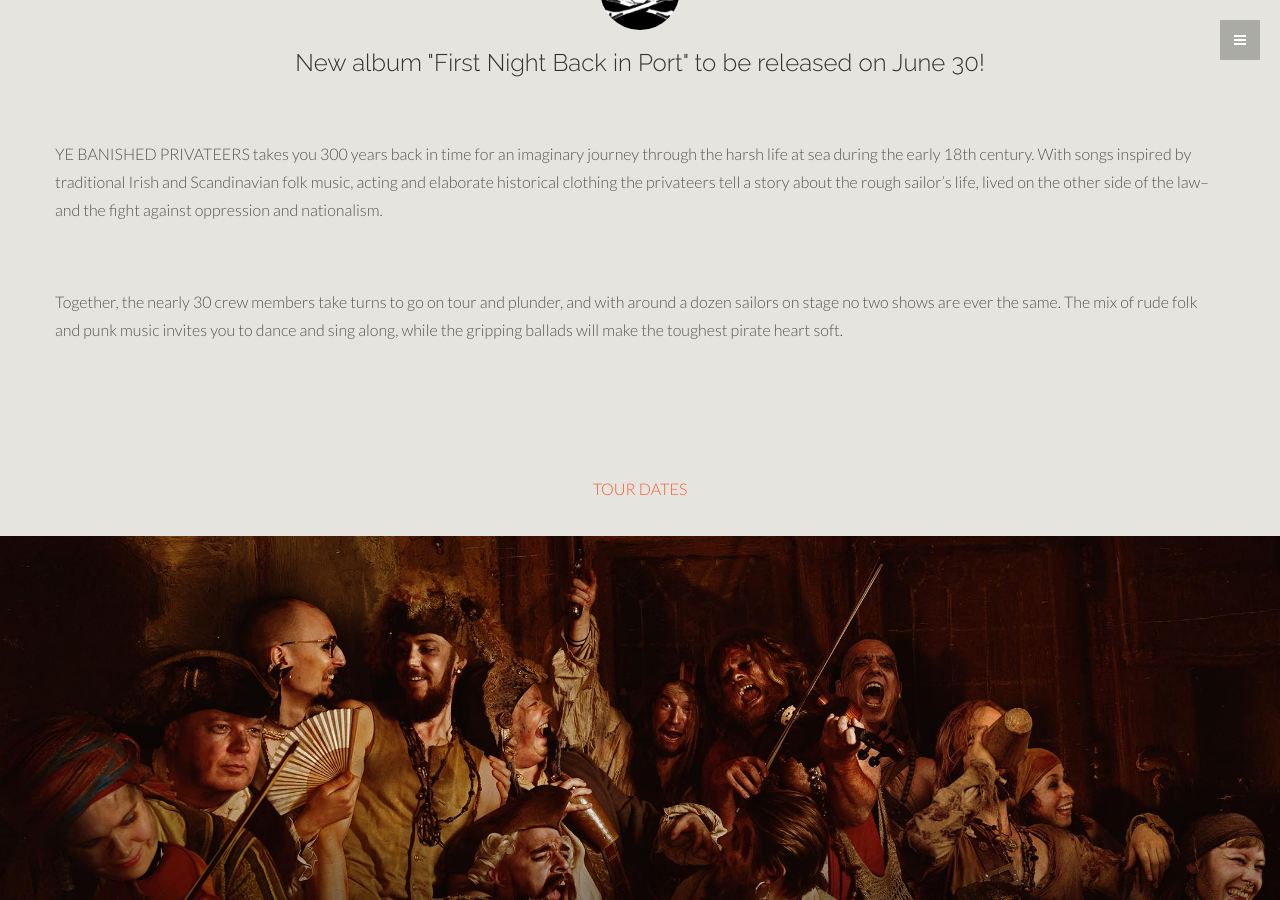
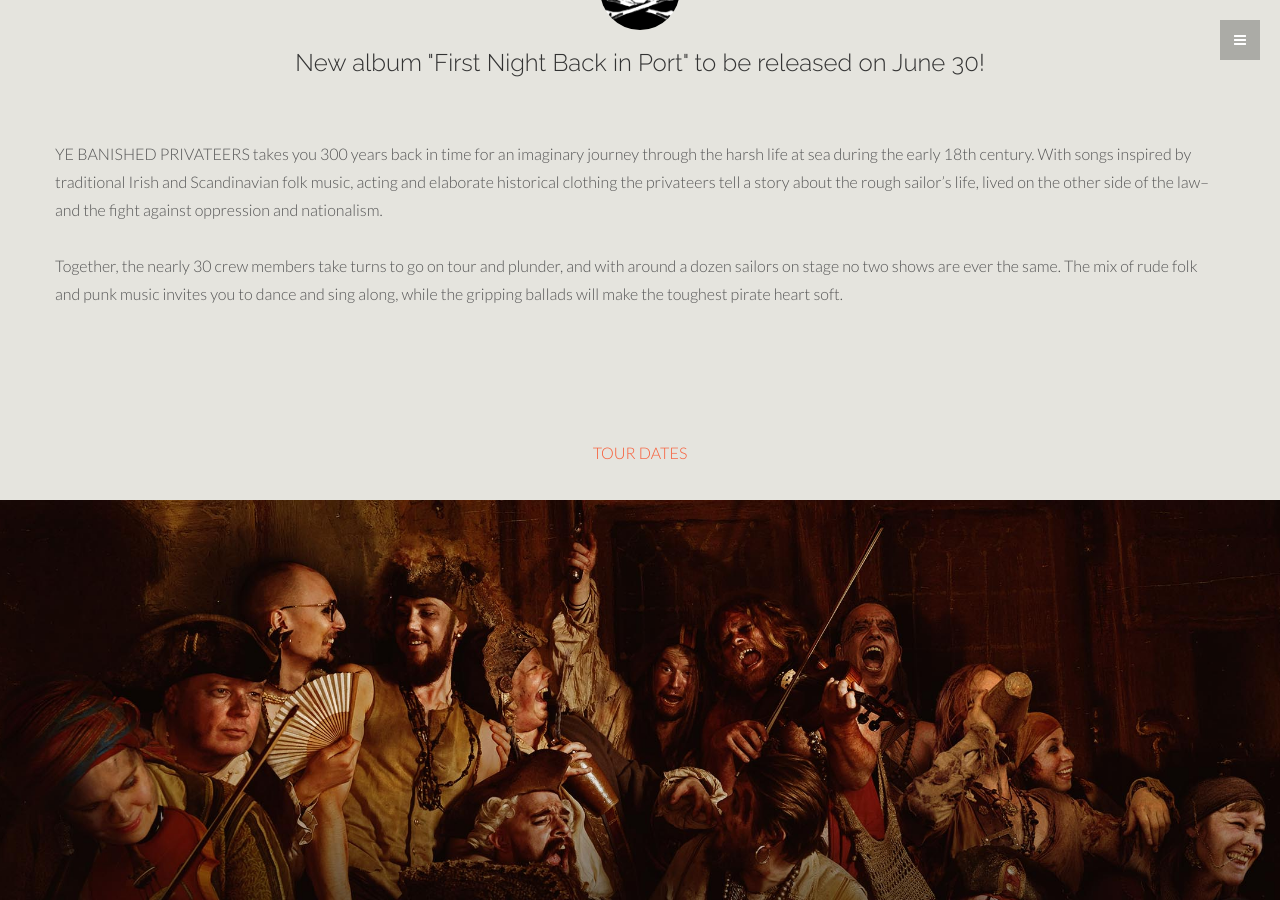
Before and after one commit to danielwerthen/yebanished, a Jekyll site: the page built from index.html, in a window 1280 px wide and 900 px high, scrolled down 785 px. Built offline with Jekyll 4.4.1, drawn with Linux system fonts in a browser that asks for light colours; a script that is not in the unit is left out.

Commit message:
Update about.yml

```diff
--- a/_data/about.yml
+++ b/_data/about.yml
@@ -1,3 +1,4 @@
 header: New album "First Night Back in Port" to be released on June 30!
-body: <p align="left">YE BANISHED PRIVATEERS takes you 300 years back in time for an imaginary journey through the harsh life at sea during the early 18th century. With songs inspired by traditional Irish and Scandinavian folk music, acting and elaborate historical clothing the privateers tell a story about the rough sailor’s life, lived on the other side of the law– and the fight against oppression and nationalism.</p>
-      <p align="left">Together, the nearly 30 crew members take turns to go on tour and plunder, and with around a dozen sailors on stage no two shows are ever the same. The mix of rude folk and punk music invites you to dance and sing along, while the gripping ballads will make the toughest pirate heart soft.</p>
+body: <p align="left">YE BANISHED PRIVATEERS takes you 300 years back in time for an imaginary journey through the harsh life at sea during the early 18th century. With songs inspired by traditional Irish and Scandinavian folk music, acting and elaborate historical clothing the privateers tell a story about the rough sailor’s life, lived on the other side of the law– and the fight against oppression and nationalism.
+      <br><br>
+      Together, the nearly 30 crew members take turns to go on tour and plunder, and with around a dozen sailors on stage no two shows are ever the same. The mix of rude folk and punk music invites you to dance and sing along, while the gripping ballads will make the toughest pirate heart soft.</p>
```
